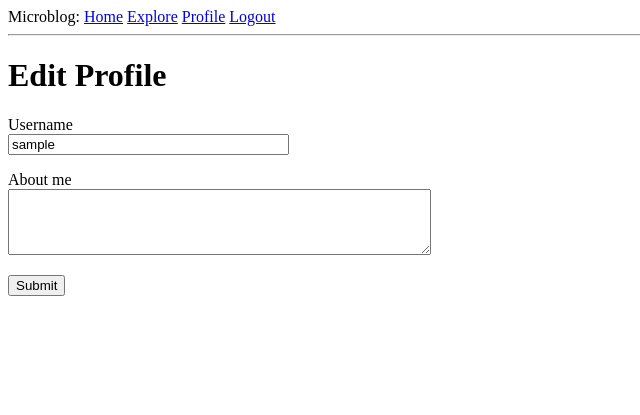
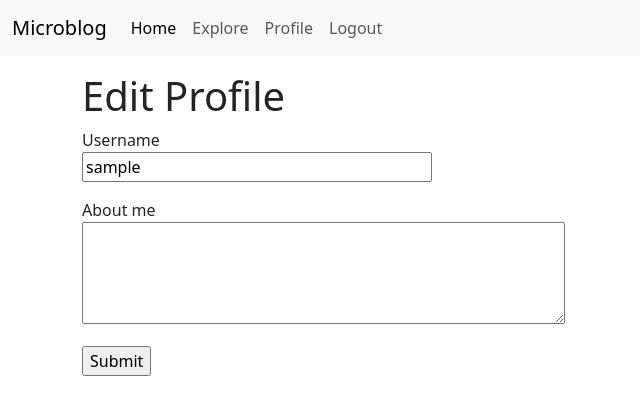
Before and after one commit to robinxbaker/microblog, a Flask app: page /edit_profile in a window 1280 px wide. Shown: the top 415 px of the page, without its empty margins (0-640 px from the left). Run offline with Flask 3, Linux system fonts and the light colour scheme; the visitor is signed in with stand-in values (Sample User, id 1); data comes from the database, SQL or seed files in the repository; both versions use the stored data as it was after the commit.

Commit message:
Made page look better

```diff
--- a/app/forms.py
+++ b/app/forms.py
@@ -58,3 +58,11 @@ class PostForm(FlaskForm):
 class ResetPasswordRequestForm(FlaskForm):
     email = StringField('Email', validators=[DataRequired(), Email()])
     submit = SubmitField('Request Password Reset')
+
+class ResetPasswordForm(FlaskForm):
+    password = PasswordField('Password', validators=[DataRequired()])
+    password2 = PasswordField(
+        'Repeat Password',
+        validators=[DataRequired(),
+                    EqualTo('password')])
+    submit = SubmitField('Request Password Reset')
--- a/app/routes.py
+++ b/app/routes.py
@@ -1,6 +1,6 @@
 from flask import render_template, flash, redirect, url_for, request
 from app import app, db
-from app.forms import LoginForm, RegistrationForm, EditProfileForm, EmptyForm, PostForm, ResetPasswordRequestForm
+from app.forms import LoginForm, RegistrationForm, EditProfileForm, EmptyForm, PostForm, ResetPasswordRequestForm, ResetPasswordForm
 from flask_login import current_user, login_user, logout_user, login_required
 import sqlalchemy as sa
 from app.models import User, Post
@@ -185,3 +185,18 @@ def reset_password_request():
         return redirect(url_for('login'))
     return render_template('reset_password_request.html',
                            title='Reset Password', form=form)
+
+@app.route('/reset_password/<token>', methods=['GET', 'POST'])
+def reset_password(token):
+    if current_user.is_authenticated:
+        return redirect(url_for('index'))
+    user = User.verify_reset_password_token(token)
+    if not user:
+        return redirect(url_for('index'))
+    form = ResetPasswordForm()
+    if form.validate_on_submit():
+        user.set_password(form.password.data)
+        db.session.commit()
+        flash('Your password has been reset.')
+        return redirect(url_for('login'))
+    return render_template('reset_password.html', form=form)
--- a/app/templates/base.html
+++ b/app/templates/base.html
@@ -1,3 +1,83 @@
+<!doctype html>
+<html lang="en">
+  <head>
+    <meta charset="utf-8">
+    <meta name="viewport" content="width=device-width, initial-scale=1">
+    {% if title %}
+    <title>{{ title }}</title>
+    {% else %}
+    <title>Welcome to Microblog!</title>
+    {% endif %}
+    <title>Bootstrap demo</title>
+    <link
+        href="https://cdn.jsdelivr.net/npm/bootstrap@5.3.2/dist/css/bootstrap.min.css"
+        rel="stylesheet"
+        integrity="sha384-T3c6CoIi6uLrA9TneNEoa7RxnatzjcDSCmG1MXxSR1GAsXEV/Dwwykc2MPK8M2HN"
+        crossorigin="anonymous">
+  </head>
+    <body>
+        <nav class="navbar navbar-expand-lg bg-body-tertiary">
+  <div class="container-fluid">
+    <a class="navbar-brand" href="#">Microblog</a>
+    <button class="navbar-toggler" type="button" data-bs-toggle="collapse" data-bs-target="#navbarNav" aria-controls="navbarNav" aria-expanded="false" aria-label="Toggle navigation">
+      <span class="navbar-toggler-icon"></span>
+    </button>
+    <div class="collapse navbar-collapse" id="navbarNav">
+      <ul class="navbar-nav">
+        <li class="nav-item">
+          <a class="nav-link active" aria-current="page" href="{{ url_for('index') }}">Home</a>
+        </li>
+        <li class="nav-item">
+          <a class="nav-link" href="{{ url_for('explore') }}">Explore</a>
+        </li>
+        {% if current_user.is_anonymous %}
+        <li class="nav-item">
+          <a class="nav-link" href="{{ url_for('login') }}">Login</a>
+        </li>
+        {% else %}
+        <li class="nav-item">
+          <a class="nav-link" href="{{ url_for('user', username=current_user.username) }}">Profile</a>
+        </li>
+        <li class="nav-item">
+          <a class="nav-link" href="{{ url_for('logout') }}">Logout</a>
+        </li>
+        {% endif %}
+      </ul>
+    </div>
+  </div>
+</nav>
+        <div class="container mt-3">
+        {% with messages = get_flashed_messages() %}
+        {% if messages %}
+            {% for message in messages %}
+            <li>{{ message }}</li>
+            <div class="alert alert-info" role="alert">{{ message }}</div>
+            {% endfor %}
+        {% endif %}
+        {% endwith %}
+        {% block content %}{% endblock %}
+        </div>
+    </body>
+    <script
+        src="https://cdn.jsdelivr.net/npm/bootstrap@5.3.2/dist/js/bootstrap.bundle.min.js"
+        integrity="sha384-C6RzsynM9kWDrMNeT87bh95OGNyZPhcTNXj1NW7RuBCsyN/o0jlpcV8Qyq46cDfL"
+        crossorigin="anonymous">
+    </script>
+  </body>
+</html>
+
+
+
+
+
+
+
+
+
+{#
+
+<!--
+
 <!DOCTYPE html>
 <html>
     <head>
@@ -32,3 +112,6 @@
         {% block content %}{% endblock %}
     </body>
 </html>
+-->
+
+#}
```
Also changed, not shown: app/email.py (+11 -0 lines), app/templates/reset_password.html (added, +23 -0 lines), app.db.
